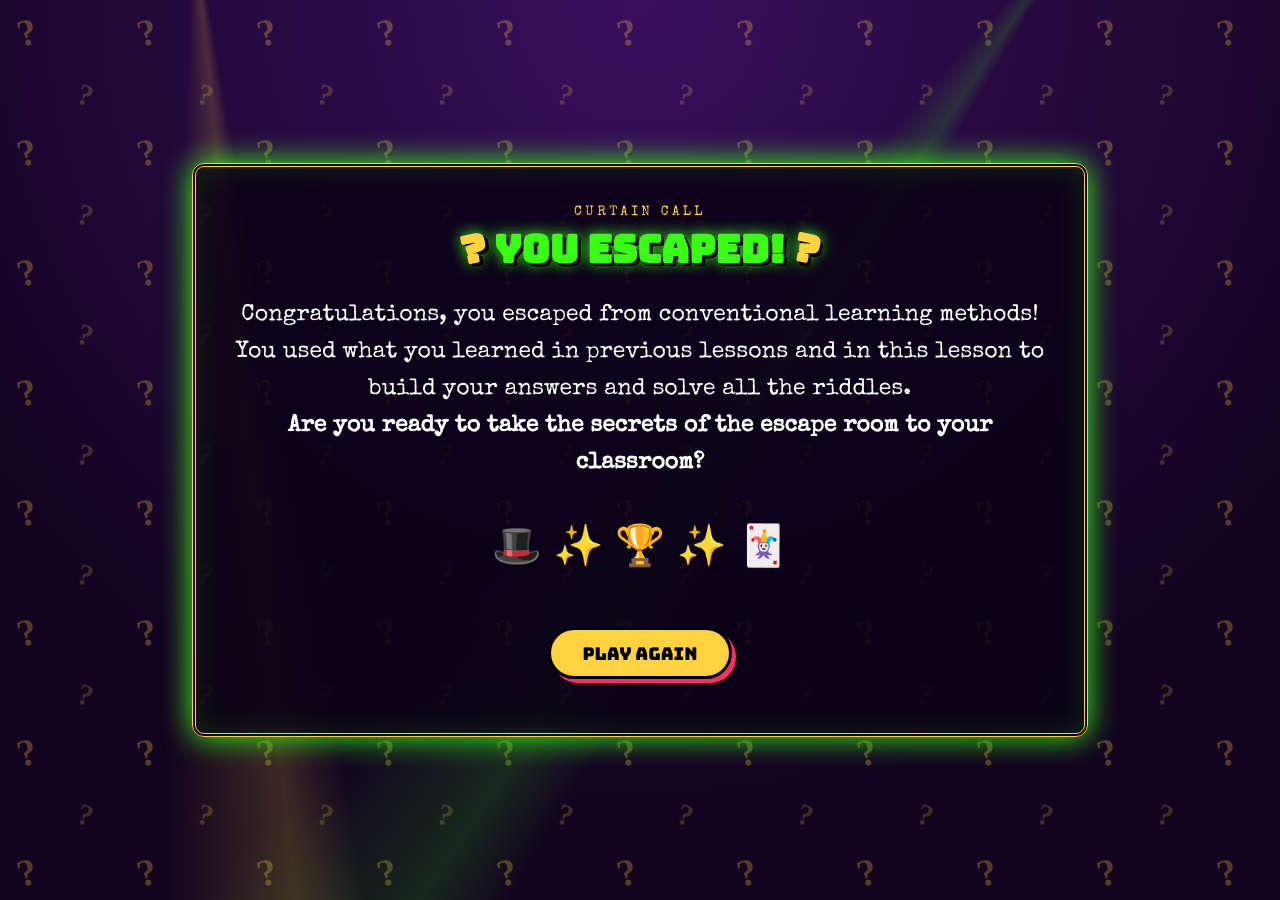
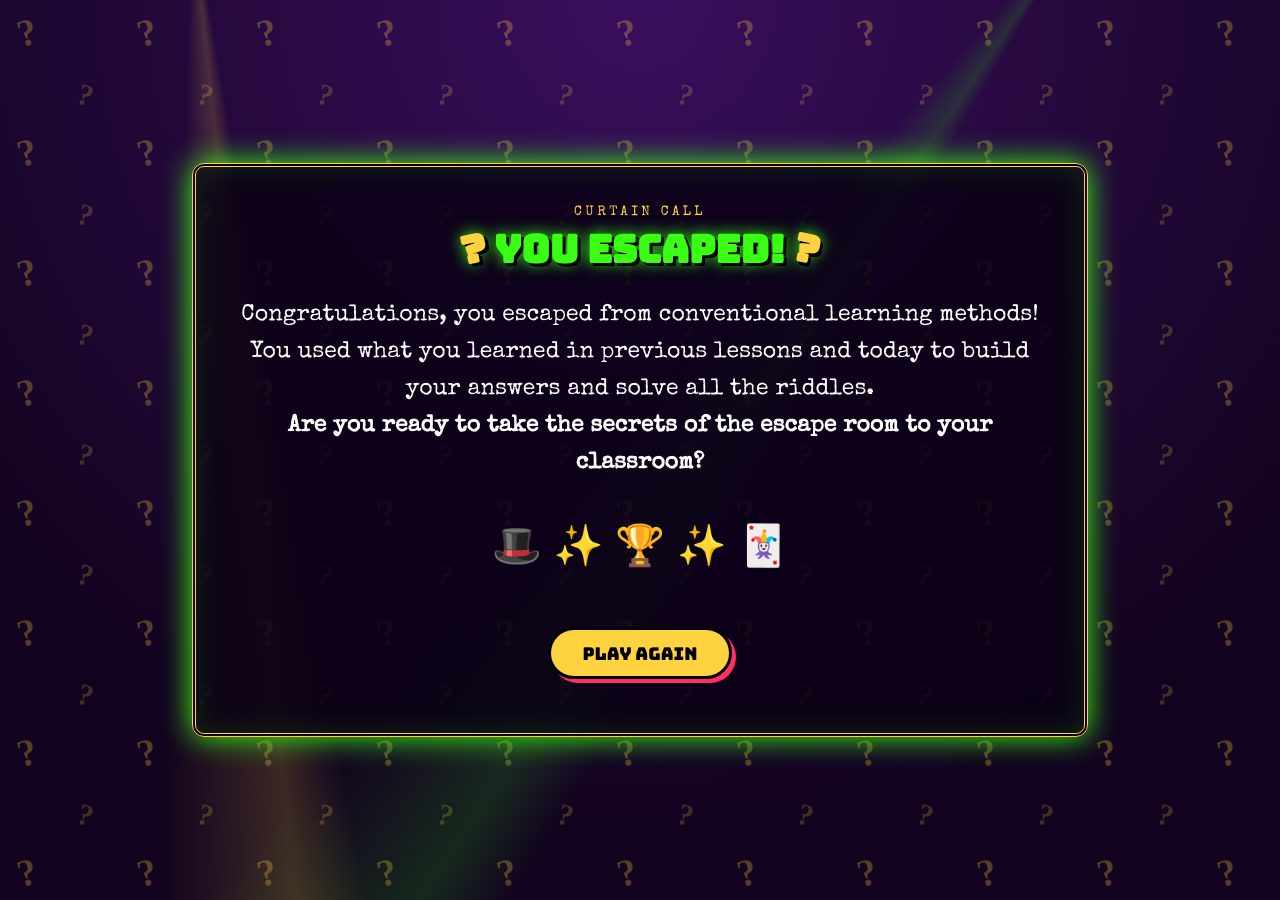
Before and after one commit to justinHCI/FFA-escape, a Jekyll site: the page built from escaped.html, in a window 1280 px wide. Built offline with Jekyll 4.4.1, drawn with Linux system fonts in a browser that asks for light colours.

Commit message:
text changes

```diff
--- a/escaped.html
+++ b/escaped.html
@@ -7,7 +7,7 @@ permalink: /escaped/
 ---
 <p class="riddle">
   Congratulations, you escaped from conventional learning methods!<br>
-  You used what you learned in previous lessons and in this lesson to build your answers and solve all the riddles.<br>
+  You used what you learned in previous lessons and today to build your answers and solve all the riddles.<br>
   <strong>Are you ready to take the secrets of the escape room to your classroom?</strong>
 </p>
 <p class="trophy" aria-hidden="true">🎩 ✨ 🏆 ✨ 🃏</p>
--- a/index.html
+++ b/index.html
@@ -1,7 +1,7 @@
 ---
 layout: default
 title: Riddle One
-heading: Welcome, Little Detective
+heading: Try, if you dare, to Escape Conventional Learning Methods!
 progress: "Riddle 1 of 3"
 ---
 <p class="riddle">
--- a/riddle-2.html
+++ b/riddle-2.html
@@ -6,7 +6,7 @@ progress: "Riddle 2 of 3"
 permalink: /riddle-2/
 ---
 <p class="riddle">
-  Ha! You cracked the first one. Beginner's luck!<br>
+  You cracked the first challenge. Beginner's luck!<br>
   <strong>But have you been paying attention at FFA? Which topics have we learned about?</strong>
 </p>
 
```
